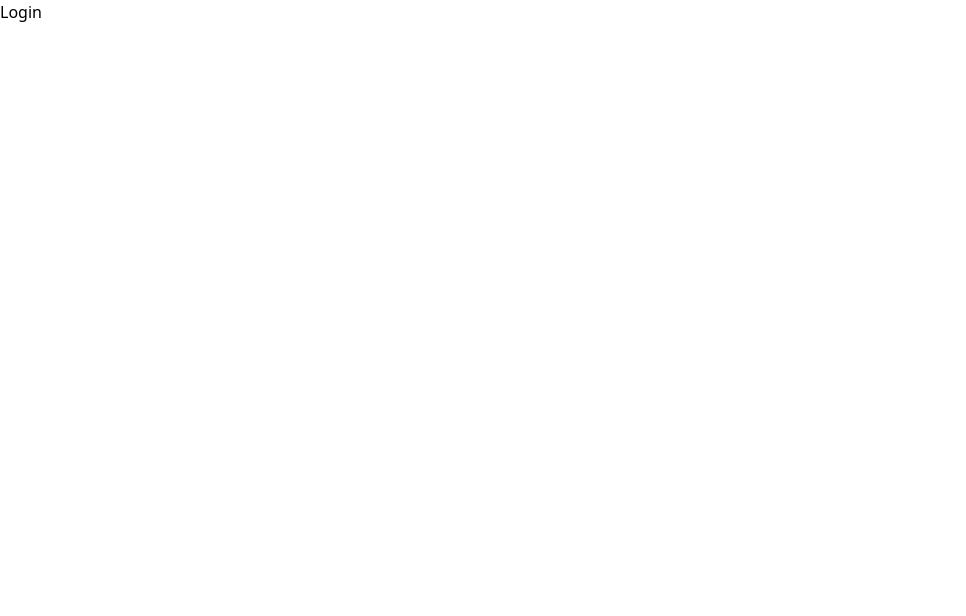
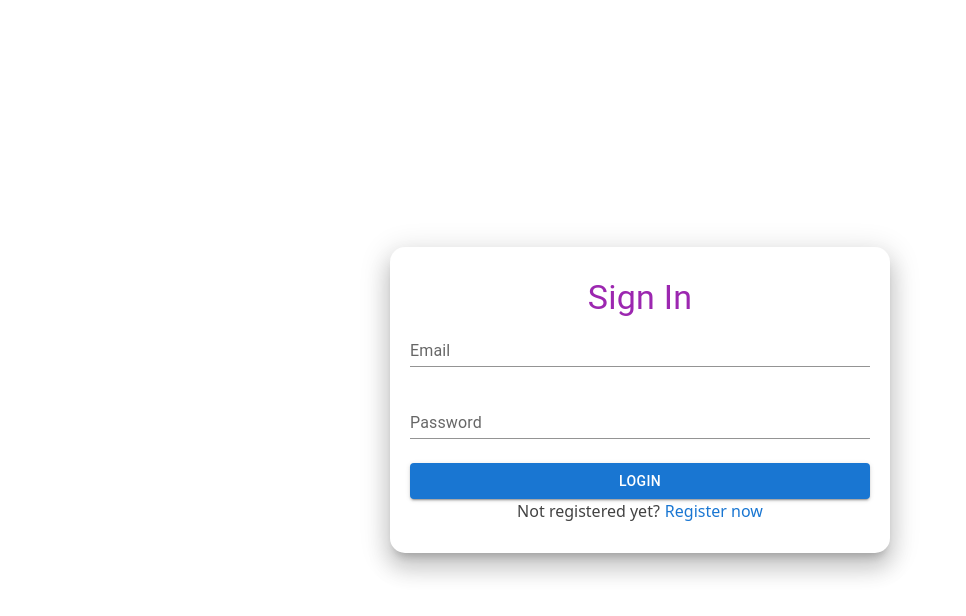
Before and after one commit to 12mehul/job-portal-frontend-app, a React (Vite) app: page / in a window 1280 px wide. Shown: the top 616 px of the page, without its empty margins (0-966 px from the left). Built offline with nearby package versions, Linux system fonts and the light colour scheme.

Commit message:
login ui and api

```diff
--- a/package.json
+++ b/package.json
@@ -23,7 +23,7 @@
     "react-phone-input-2": "^2.15.1",
     "react-router-dom": "^6.26.2",
     "react-toastify": "^10.0.5",
-    "tailwindcss": "^3.4.12",
+    "tailwindcss": "^3.4.13",
     "yup": "^1.4.0"
   },
   "devDependencies": {
--- a/src/App.tsx
+++ b/src/App.tsx
@@ -1,15 +1,20 @@
+import { Fragment } from "react/jsx-runtime";
+import ToastifyContainer from "./common/ToastifyContainer";
 import { BrowserRouter, Route, Routes } from "react-router-dom";
-import Login from "./components/Login";
 import Signup from "./pages/Signup";
+import Signin from "./pages/Signin";
 
 function App() {
   return (
-    <BrowserRouter>
-      <Routes>
-        <Route path="/" element={<Login />} />
-        <Route path="/register" element={<Signup />} />
-      </Routes>
-    </BrowserRouter>
+    <Fragment>
+      <ToastifyContainer />
+      <BrowserRouter>
+        <Routes>
+          <Route path="/" element={<Signin />} />
+          <Route path="/register" element={<Signup />} />
+        </Routes>
+      </BrowserRouter>
+    </Fragment>
   );
 }
 
--- /dev/null
+++ b/src/common/ToastifyContainer.tsx
@@ -0,0 +1,22 @@
+import { Bounce, ToastContainer } from "react-toastify";
+import "react-toastify/dist/ReactToastify.css";
+
+const ToastifyContainer = () => {
+  return (
+    <ToastContainer
+      position="top-right"
+      autoClose={2500}
+      hideProgressBar={false}
+      newestOnTop={false}
+      closeOnClick
+      rtl={false}
+      pauseOnFocusLoss
+      draggable
+      pauseOnHover
+      theme="light"
+      transition={Bounce}
+    />
+  );
+};
+
+export default ToastifyContainer;
--- a/src/components/Login.tsx
+++ b/src/components/Login.tsx
@@ -1,7 +1,161 @@
 import React from "react";
+import { useFormik } from "formik";
+import {
+  Box,
+  Button,
+  Container,
+  Grid2,
+  Paper,
+  TextField,
+  Typography,
+} from "@mui/material";
+import * as Yup from "yup";
+import axios, { AxiosResponse } from "axios";
+import { ILogin } from "../interface/ILogin";
+import { toast } from "react-toastify";
+
+const initialValues: ILogin = {
+  email: "",
+  password: "",
+};
+
+const validationSchema = Yup.object().shape({
+  email: Yup.string()
+    .email("Invalid email format")
+    .required("Email is required"),
+  password: Yup.string()
+    .min(6, "Password must be at least 6 characters")
+    .required("Password is required"),
+});
+
+const paperStyle = { padding: "30px 20px", width: 500, borderRadius: "15px" };
 
 const Login = () => {
-  return <div>Login</div>;
+  const { values, handleChange, handleBlur, handleSubmit, errors, touched } =
+    useFormik({
+      initialValues,
+      validationSchema,
+      onSubmit: (values, action) => {
+        axios
+          .post("http://localhost:4444/auth/login", values)
+          .then((res: AxiosResponse) => {
+            if (res.data) {
+              toast.success("Login successful!");
+              localStorage.setItem("uinfo", JSON.stringify(res.data));
+              action.resetForm();
+            }
+          })
+          .catch((err) => {
+            if (err) {
+              toast.error(err.response.data.message);
+            }
+          });
+      },
+    });
+
+  return (
+    <Container
+      maxWidth="sm"
+      sx={{
+        minHeight: "100vh",
+        display: "flex",
+        alignItems: "center",
+        justifyContent: "center",
+      }}
+    >
+      <Grid2
+        container
+        justifyContent="center"
+        alignItems="center"
+        sx={{ minHeight: "100vh" }}
+      >
+        <Paper elevation={15} square={false} style={paperStyle}>
+          <Grid2 container justifyContent="center">
+            <Typography variant="h4" component="h4" color="secondary">
+              Sign In
+            </Typography>
+          </Grid2>
+          <form autoComplete="off" onSubmit={handleSubmit}>
+            <Grid2 container spacing={3}>
+              <Grid2 size={12}>
+                <TextField
+                  label="Email"
+                  variant="standard"
+                  color="secondary"
+                  type="email"
+                  name="email"
+                  placeholder="Enter email"
+                  fullWidth
+                  value={values.email}
+                  onChange={handleChange}
+                  onBlur={handleBlur}
+                  error={touched.email && Boolean(errors.email)}
+                  helperText={touched.email && errors.email}
+                />
+              </Grid2>
+              <Grid2 size={12}>
+                <TextField
+                  label="Password"
+                  variant="standard"
+                  color="secondary"
+                  type="password"
+                  name="password"
+                  placeholder="Enter password"
+                  fullWidth
+                  value={values.password}
+                  onChange={handleChange}
+                  onBlur={handleBlur}
+                  error={touched.password && Boolean(errors.password)}
+                  helperText={touched.password && errors.password}
+                />
+              </Grid2>
+              <Grid2 size={12}>
+                <Button
+                  variant="contained"
+                  color="primary"
+                  type="submit"
+                  fullWidth
+                  size="medium"
+                >
+                  Login
+                </Button>
+              </Grid2>
+            </Grid2>
+          </form>
+          <Grid2
+            container
+            justifyContent="center"
+            alignItems="center"
+            gap="5px"
+          >
+            <Box
+              component="p"
+              sx={{
+                fontWeight: 500,
+                color: "grey.800",
+                fontSize: "1rem",
+              }}
+            >
+              Not registered yet?
+            </Box>
+            <Box
+              component="a"
+              href="/register"
+              sx={{
+                textDecoration: "none",
+                color: "primary.main",
+                "&:hover": {
+                  color: "primary.dark",
+                },
+              }}
+            >
+              Register now
+            </Box>
+          </Grid2>
+        </Paper>
+      </Grid2>
+    </Container>
+  );
 };
 
 export default Login;
--- a/src/components/Register.tsx
+++ b/src/components/Register.tsx
@@ -4,6 +4,7 @@
 import { useFormik } from "formik";
 import axios, { AxiosResponse } from "axios";
 import {
+  Box,
   Button,
   Chip,
   Container,
@@ -18,6 +19,7 @@
 } from "@mui/material";
 import * as Yup from "yup";
 import PhoneInput from "react-phone-input-2";
+import { toast } from "react-toastify";
 
 const initialValues: IRegister = {
   type: "applicant",
@@ -95,11 +97,16 @@
         .post("http://localhost:4444/auth/signup", values)
         .then((res: AxiosResponse) => {
           if (res.data) {
+            toast.success("Registration successful!");
             localStorage.setItem("uinfo", JSON.stringify(res.data));
             action.resetForm();
           }
         })
-        .catch((err) => console.log(err));
+        .catch((err) => {
+          if (err) {
+            toast.error(err.response.data.message);
+          }
+        });
     },
   });
 
@@ -119,16 +126,41 @@
         alignItems="center"
         sx={{ minHeight: "100vh" }}
       >
-        <Paper elevation={20} square={false} style={paperStyle}>
+        <Paper elevation={15} square={false} style={paperStyle}>
           <Grid2 container justifyContent="center">
-            <Typography
-              variant="h4"
-              component="h4"
-              className="text-purple-600"
-              sx={{ marginBottom: "20px" }}
-            >
+            <Typography variant="h4" component="h4" color="secondary">
               Sign Up
             </Typography>
+          </Grid2>
+          <Grid2
+            container
+            justifyContent="center"
+            alignItems="center"
+            gap="5px"
+          >
+            <Box
+              component="p"
+              sx={{
+                fontWeight: 500,
+                color: "grey.800",
+                fontSize: "1rem",
+              }}
+            >
+              Registered yet?
+            </Box>
+            <Box
+              component="a"
+              href="/"
+              sx={{
+                textDecoration: "none",
+                color: "primary.main",
+                "&:hover": {
+                  color: "primary.dark",
+                },
+              }}
+            >
+              Login now
+            </Box>
           </Grid2>
           <form autoComplete="off" onSubmit={handleSubmit}>
             <Grid2 container spacing={3}>
--- /dev/null
+++ b/src/pages/Signin.tsx
@@ -0,0 +1,8 @@
+import React from "react";
+import Login from "../components/Login";
+
+const Signin = () => {
+  return <Login />;
+};
+
+export default Signin;
```
